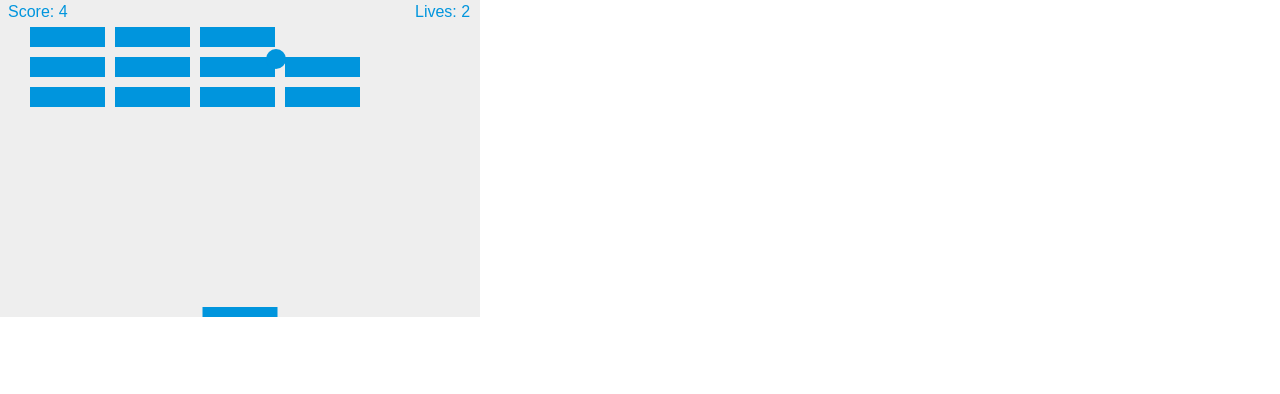
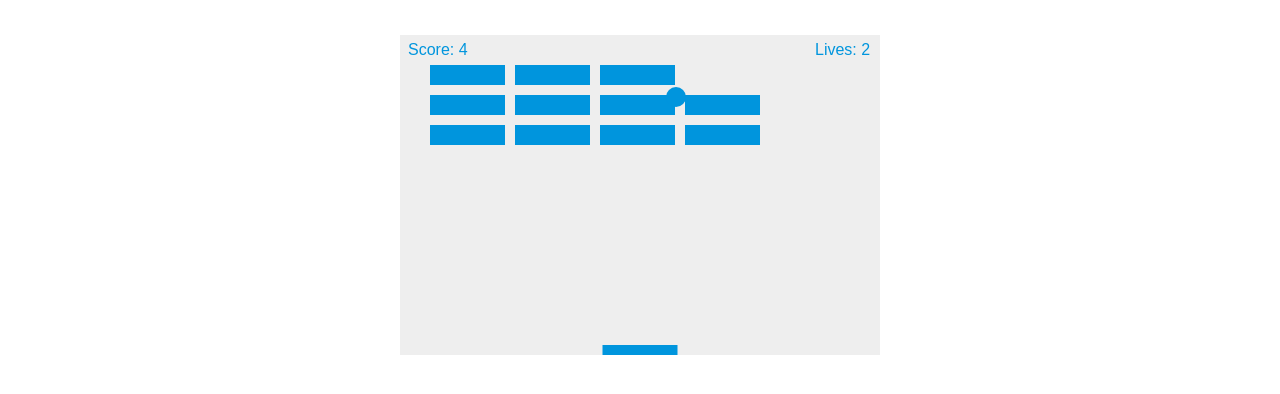
Before and after one commit to Fractal-Interactive/fractal-web-design-website, a plain HTML site: page games/breakout.html in a window 1280 px wide. Shown: the part 108-502 px from the top of the page. Drawn offline with Linux system fonts and the light colour scheme.

Commit message:
change some css

```diff
--- a/css/main.css
+++ b/css/main.css
@@ -97,4 +97,8 @@ article p {
 }
 canvas {
 	background: #eee;
+	margin-left: auto;
+	margin-right: auto;
+	margin-top: 3%;
+	display: block;
 }
```
